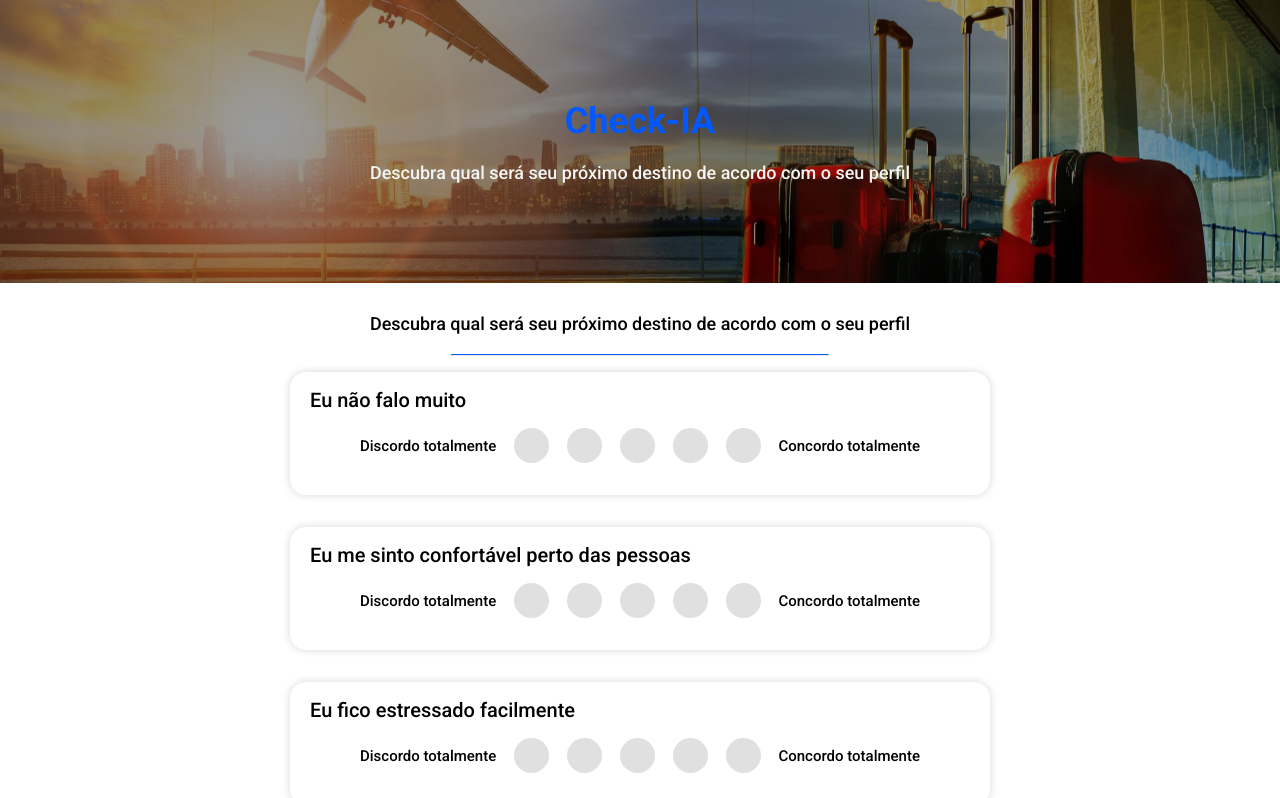
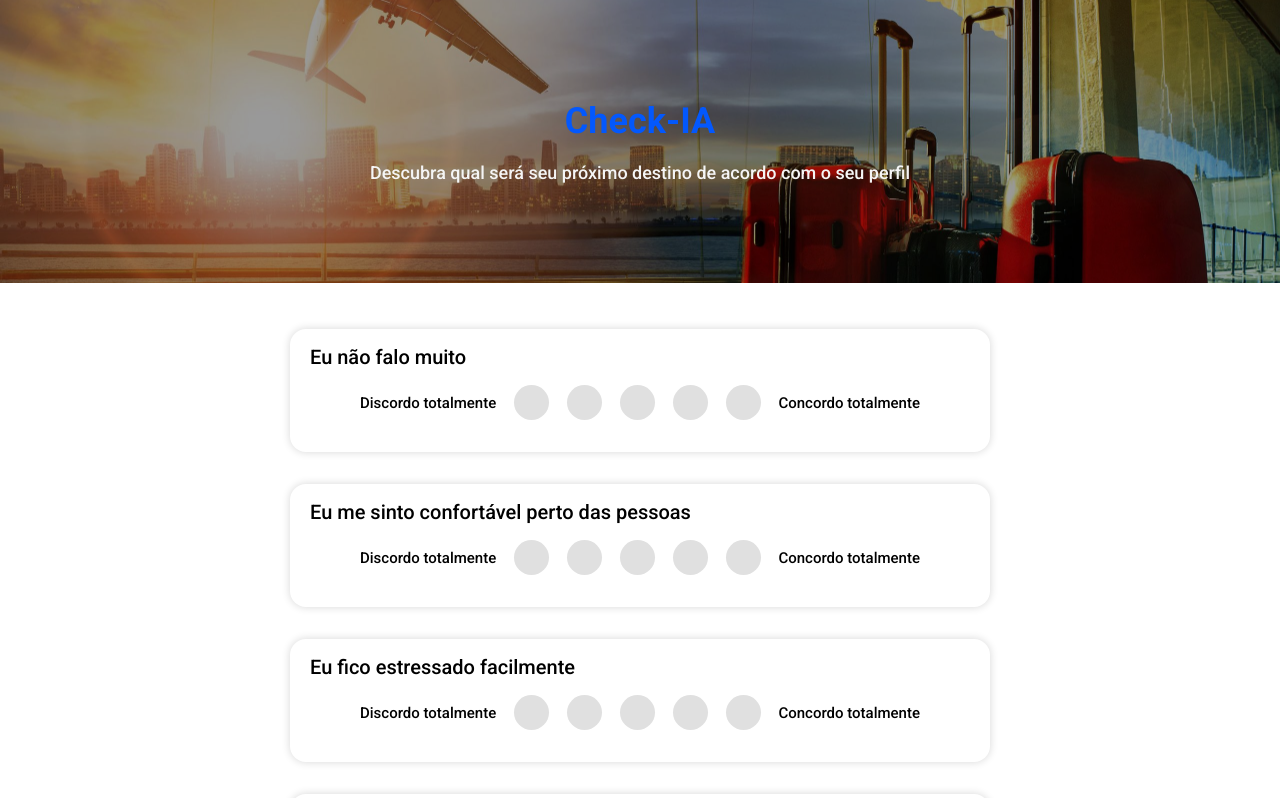
Before and after one commit to mateusfugita/check-ia, a React (Create React App) app: page / in a window 1280 px wide. Shown: the top 798 px of the page. Built offline with nearby package versions, Linux system fonts and the light colour scheme; no server answers; the HTML template or start-up script is replaced by a standard one.

Commit message:
change layout

```diff
--- a/src/pages/ChosenCountry/styles.css
+++ b/src/pages/ChosenCountry/styles.css
@@ -1,5 +1,5 @@
 .results-container {
-    padding: 30px 20px;
+    background-image: url('../../assets/aurora-borealis.jpg');
     display: flex;
     justify-content: space-between;
     align-items: center;
@@ -19,7 +19,10 @@
 }
 
 .country-info-container{
-    margin-top: 16px;
+    padding: 16px 0;
+    background-color: rgba(0,0,0, 0.2);
+    width: 100%;
+    max-width: 1100px;
 }
 
 .country-info-container h3 {
@@ -37,6 +40,7 @@
 
 .country-info-container ul li {
     padding: 4px 0;
+    color: rgb(212, 212, 212);
 }
 
 .country-info-container ul li strong {
--- a/src/pages/Home/index.js
+++ b/src/pages/Home/index.js
@@ -108,8 +108,6 @@ export default function Home(){
         <>
             <Header />
             <main className='questions-container'>
-                <p className='subtitle'>Descubra qual será seu próximo destino de acordo com o seu perfil</p>
-                <hr />
                 {questions.slice(0, questions.length -1).map((question, index) => {
                     return (
                         <Question key={index} question={question} index={index} handleClickFunction={setAnswerForQuestion}></Question>
--- a/src/pages/Home/styles.css
+++ b/src/pages/Home/styles.css
@@ -1,13 +1,3 @@
-main .subtitle {
-    text-align: center;
-    margin-bottom: 20px;
-}
-
-hr {
-    border-top: 1px solid #0358FD;
-    width: 30%;
-}
-
 .questions-container {
     padding: 30px 10px;
     display: flex;
```
